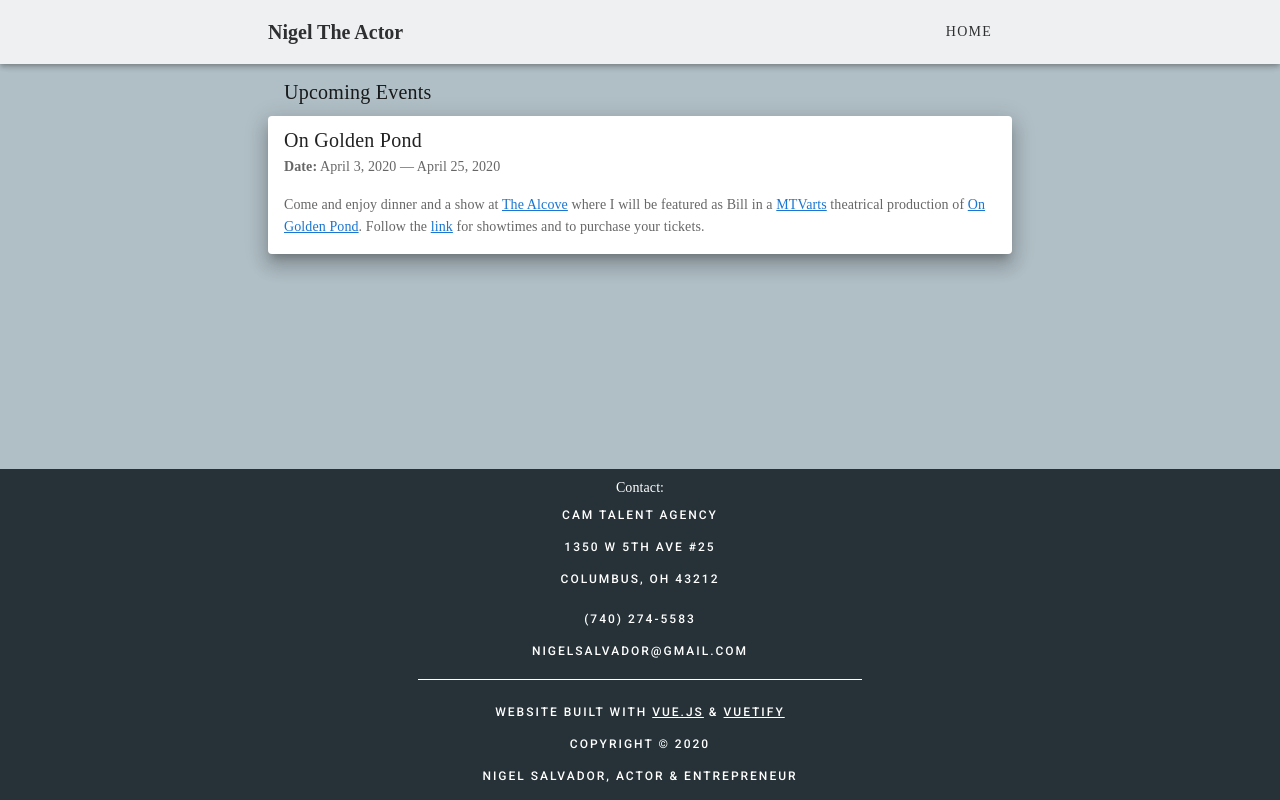
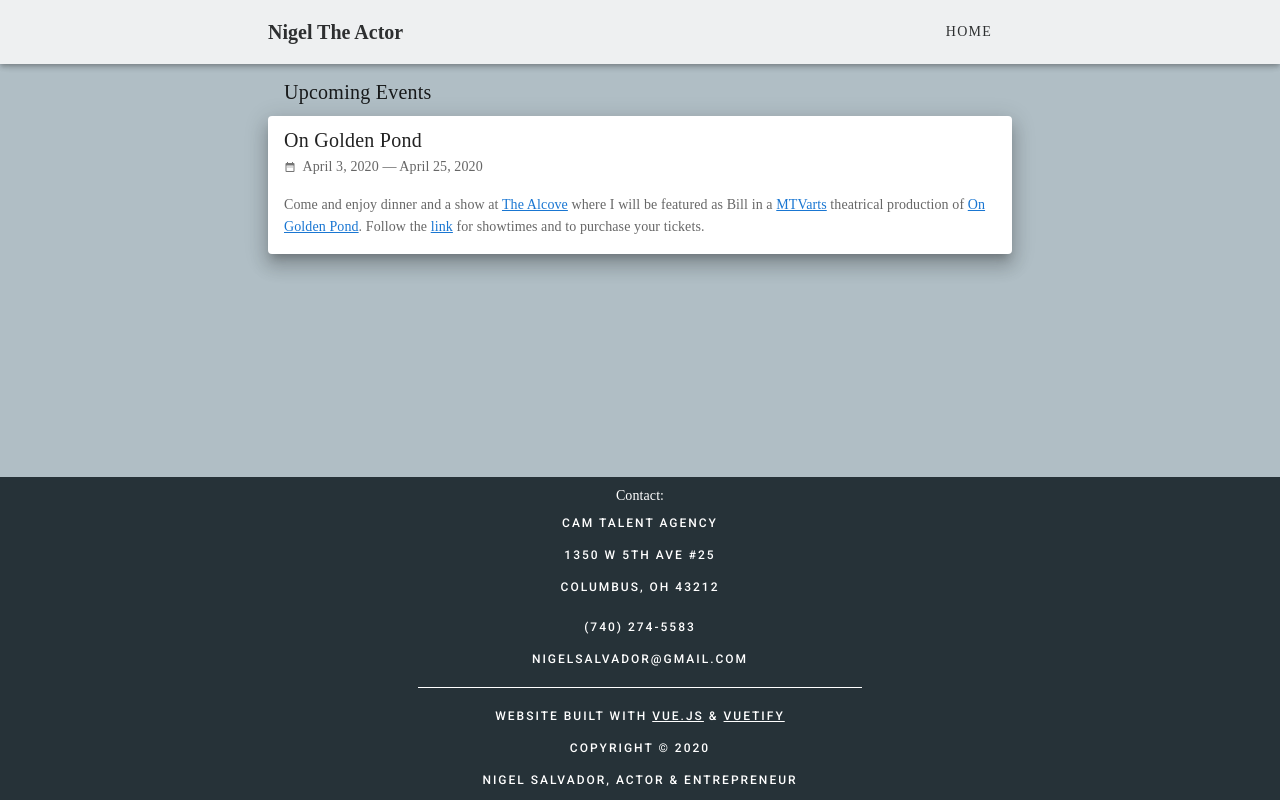
Before and after one commit to nsalvador/nigel-the-actor, a Vue app: page / in a window 1280 px wide. Built offline with nearby package versions, Linux system fonts and the light colour scheme; a web font is replaced by a local one.

Commit message:
Added date icon

```diff
--- a/src/components/core/Footer.vue
+++ b/src/components/core/Footer.vue
@@ -7,11 +7,11 @@
         <v-card-text v-html="contact" class="overline px-2 py-1 white--text"></v-card-text>
         <v-card-actions class="pa-2 pt-1 d-flex justify-center" v-if="icons.length !== 0">
           <v-btn v-for="(icon, key) in icons" :key="key" icon x-small class="ma-0">
-            <v-icon v-text="icon"></v-icon>
+            <v-icon v-text="icon" />
           </v-btn>
         </v-card-actions>
-        <v-divider style="width: 37.5%; margin: auto" class="white my-2"></v-divider>
-        <v-card-text v-html="copyright" class="overline pa-2 white--text"></v-card-text>
+        <v-divider style="width: 37.5%; margin: auto" class="white my-2" />
+        <v-card-text v-html="copyright" class="overline px-2 py-1 white--text" />
       </v-card>
     </v-container>
   </v-footer>
--- a/src/components/core/View.vue
+++ b/src/components/core/View.vue
@@ -12,7 +12,10 @@
           elevation="12"
         >
           <v-card-title v-text="event.title" class="pt-2" />
-          <v-card-subtitle v-html="event.subtitle" class="text-truncate" />
+          <v-card-subtitle class="text-truncate">
+            <v-icon x-small>mdi-calendar-range</v-icon>&nbsp;
+            <span v-html="event.subtitle"></span>
+          </v-card-subtitle>
           <v-card-text v-html="event.description" />
         </v-card>
         <v-card flat tile class="transparent" v-if="past_events.length !== 0">
@@ -38,8 +41,7 @@ export default {
     upcoming_events: [
       {
         title: "On Golden Pond",
-        subtitle:
-          '<span class="font-weight-bold">Date:</span> April 3, 2020 &mdash; April 25, 2020',
+        subtitle: "April 3, 2020 &mdash; April 25, 2020",
         description: `
 					Come and enjoy dinner and a show at <a target="_blank" href="https://alcoverestaurant.com/index.php/en/">The Alcove</a> where I will be featured as Bill in a <a target="_blank" href="https://www.mtvarts.com/">MTVarts</a> theatrical production of <a target="_blank" href="https://en.wikipedia.org/wiki/On_Golden_Pond_(play)">On Golden Pond</a>. Follow the <a target="_blank" href="https://alcoverestaurant.com/index.php/en/tickets/on-golden-pond">link</a> for showtimes and to purchase your tickets.`
       }
```
Also changed, not shown: src/components/core/Header.vue (+7 -11 lines).
